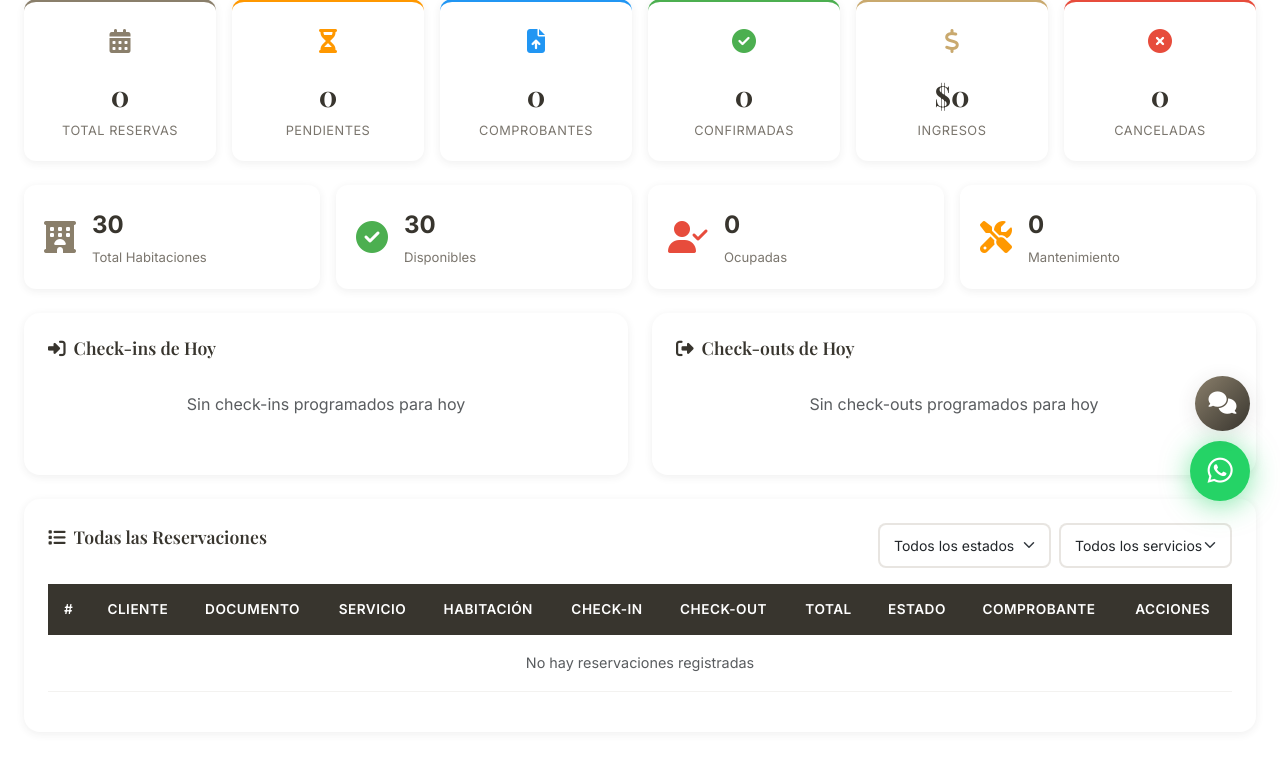
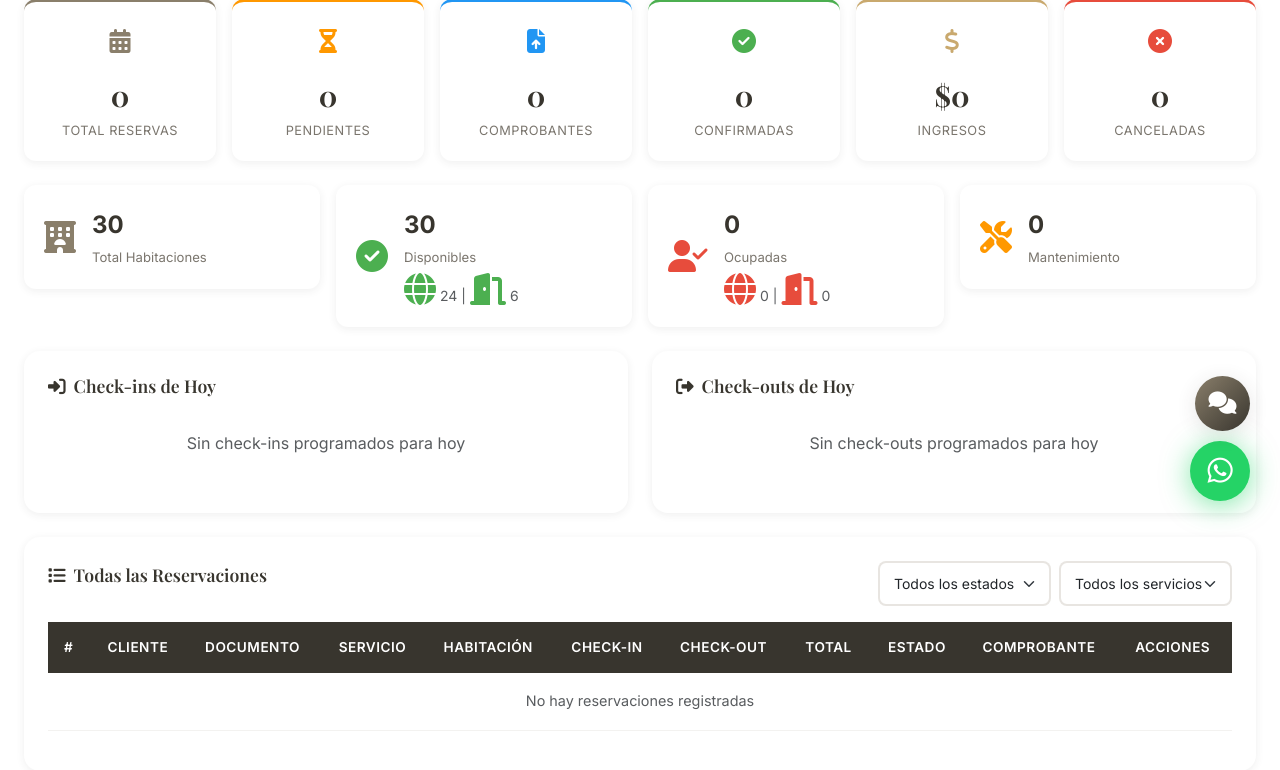
Before and after one commit to Leonard2811/Portal-web-de-DspaHotel, a Django app: page /staff/dashboard/ in a window 1280 px wide. Shown: the part 269-1039 px from the top of the page. Run offline with Django 4.2, Linux system fonts and the light colour scheme; a user stored in the database is signed in; data comes from the database, SQL or seed files in the repository; both versions use the stored data as it was after the commit; data that the repository does not hold is empty.

Commit message:
habitaciones por puerta y contador

```diff
--- a/staff/templates/staff/dashboard.html
+++ b/staff/templates/staff/dashboard.html
@@ -99,6 +99,10 @@
                     <div>
                         <div class="room-stat-value">{{ available_rooms }}</div>
                         <div class="room-stat-label">Disponibles</div>
+                        <div class="small mt-1 text-muted">
+                            <span title="Portal Web"><i class="fas fa-globe me-1"></i>{{ available_web }}</span> |
+                            <span title="Puerta"><i class="fas fa-door-open me-1"></i>{{ available_door }}</span>
+                        </div>
                     </div>
                 </div>
             </div>
@@ -108,6 +112,10 @@
                     <div>
                         <div class="room-stat-value">{{ occupied_rooms }}</div>
                         <div class="room-stat-label">Ocupadas</div>
+                        <div class="small mt-1 text-muted">
+                            <span title="Portal Web"><i class="fas fa-globe me-1"></i>{{ occupied_web }}</span> |
+                            <span title="Puerta"><i class="fas fa-door-open me-1"></i>{{ occupied_door }}</span>
+                        </div>
                     </div>
                 </div>
             </div>
--- a/staff/views.py
+++ b/staff/views.py
@@ -79,7 +79,13 @@ def dashboard(request):
     # Habitaciones
     total_rooms = Room.objects.filter(is_active=True).count()
     available_rooms = Room.objects.filter(is_active=True, status='available').count()
+    available_web = Room.objects.filter(is_active=True, status='available', sales_channel='web').count()
+    available_door = Room.objects.filter(is_active=True, status='available', sales_channel='puerta').count()
+
     occupied_rooms = Room.objects.filter(is_active=True, status='occupied').count()
+    occupied_web = Room.objects.filter(is_active=True, status='occupied', sales_channel='web').count()
+    occupied_door = Room.objects.filter(is_active=True, status='occupied', sales_channel='puerta').count()
+
     maintenance_rooms = Room.objects.filter(is_active=True, status='maintenance').count()
 
     # Check-ins y check-outs del día
@@ -116,7 +122,11 @@ def dashboard(request):
         'total_income': total_income,
         'total_rooms': total_rooms,
         'available_rooms': available_rooms,
+        'available_web': available_web,
+        'available_door': available_door,
         'occupied_rooms': occupied_rooms,
+        'occupied_web': occupied_web,
+        'occupied_door': occupied_door,
         'maintenance_rooms': maintenance_rooms,
         'todays_checkins': todays_checkins,
         'todays_checkouts': todays_checkouts,
```
Also changed, not shown: core/views.py (+17 -9 lines), db.sqlite3, 1 other file.
